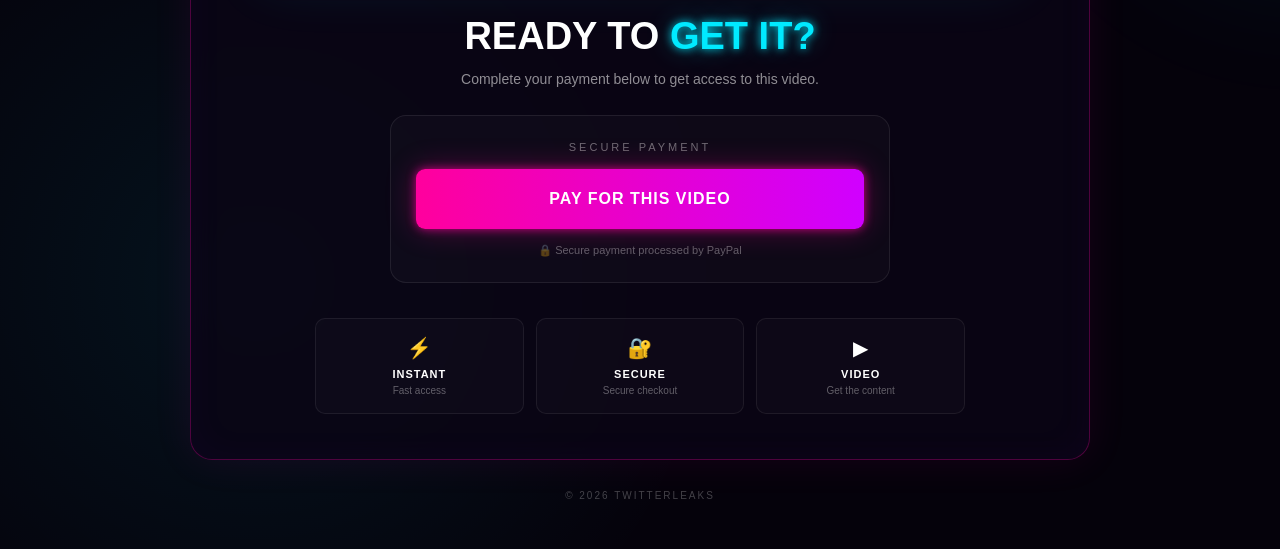
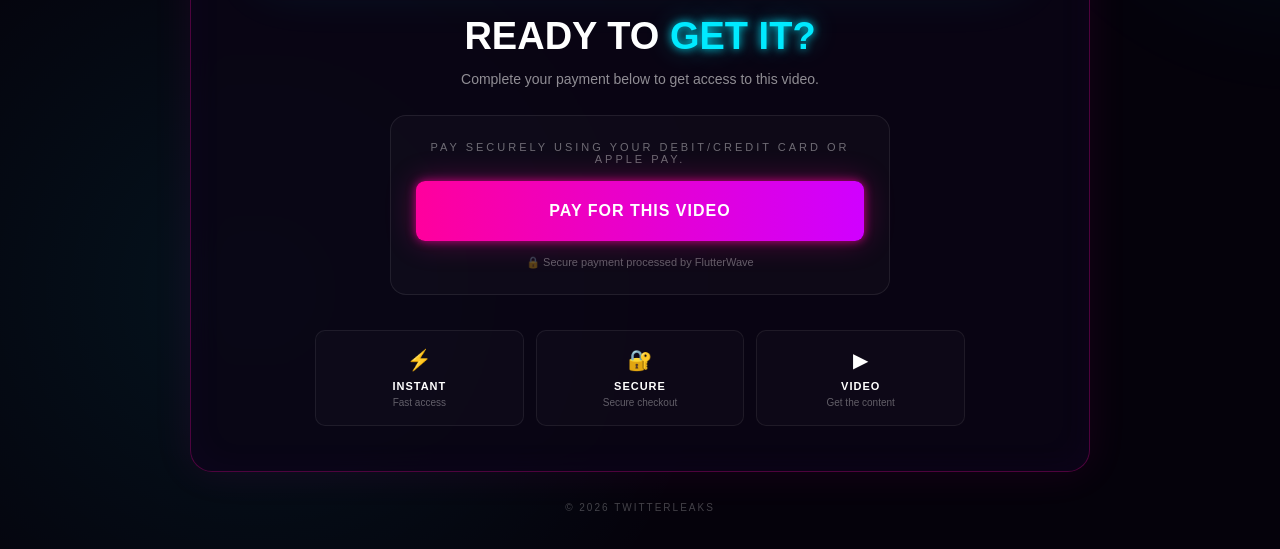
Before and after one commit to Twitterleaks/Kerry, a plain HTML site: page index.html in a window 1280 px wide. Shown: the part 879-1428 px from the top of the page. Drawn offline with Linux system fonts and the light colour scheme.

Commit message:
Update payment information and provider in index.html

```diff
--- a/index.html
+++ b/index.html
@@ -707,12 +707,12 @@
             <div class="payment-box">
 
                 <div class="payment-label">
-                    Secure Payment
+                    Pay securely using your debit/credit card or Apple Pay.
                 </div>
 
                 <a
                     class="pay-button"
-                    href="https://www.paypal.com/ncp/payment/5U8TDESXZAJ44"
+                    href="https://flutterwave.com/pay/prnfinderbot"
                     target="_blank"
                     rel="noopener noreferrer"
                 >
@@ -720,7 +720,7 @@
                 </a>
 
                 <div class="secure">
-                    🔒 Secure payment processed by PayPal
+                    🔒 Secure payment processed by FlutterWave
                 </div>
 
             </div>
```
